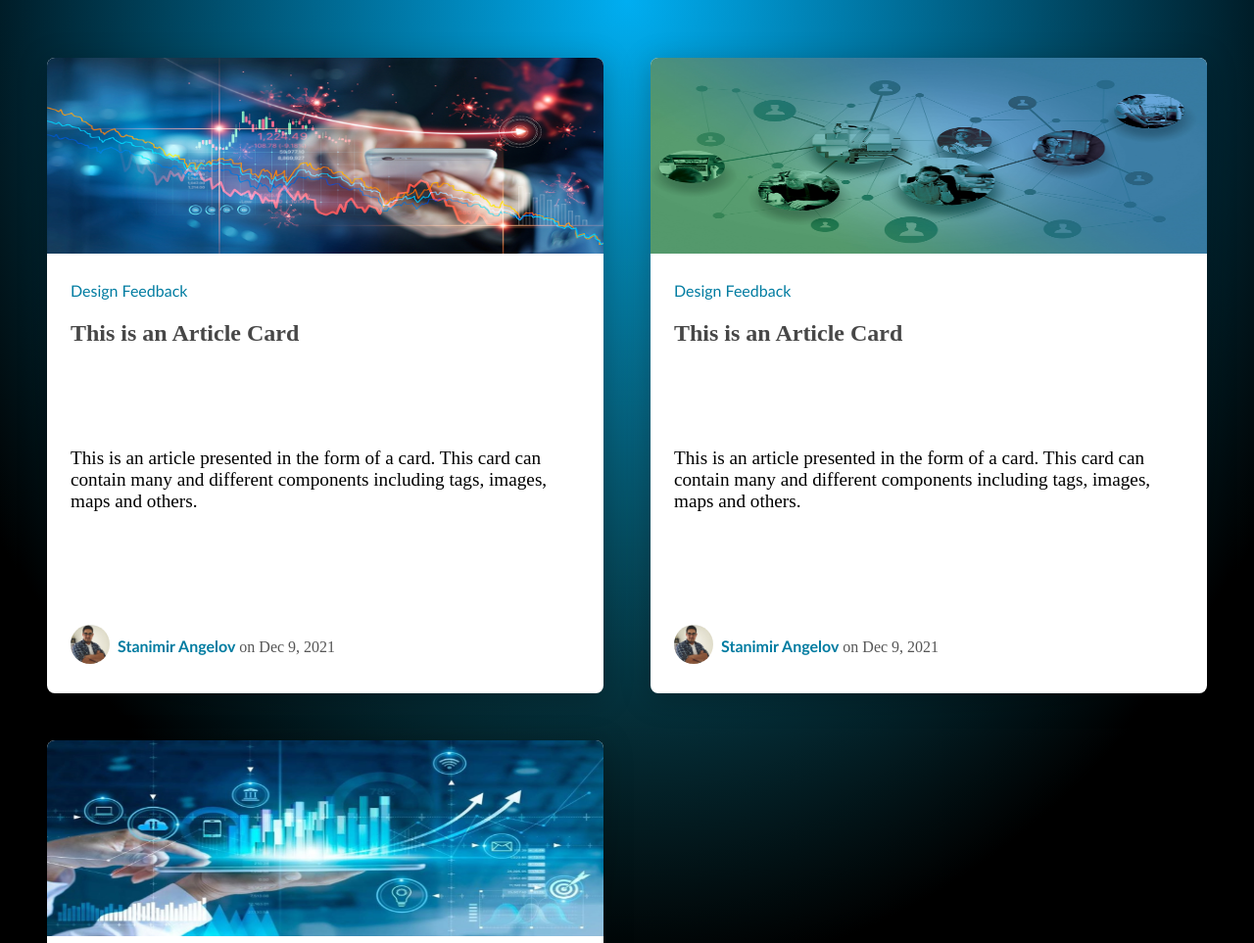
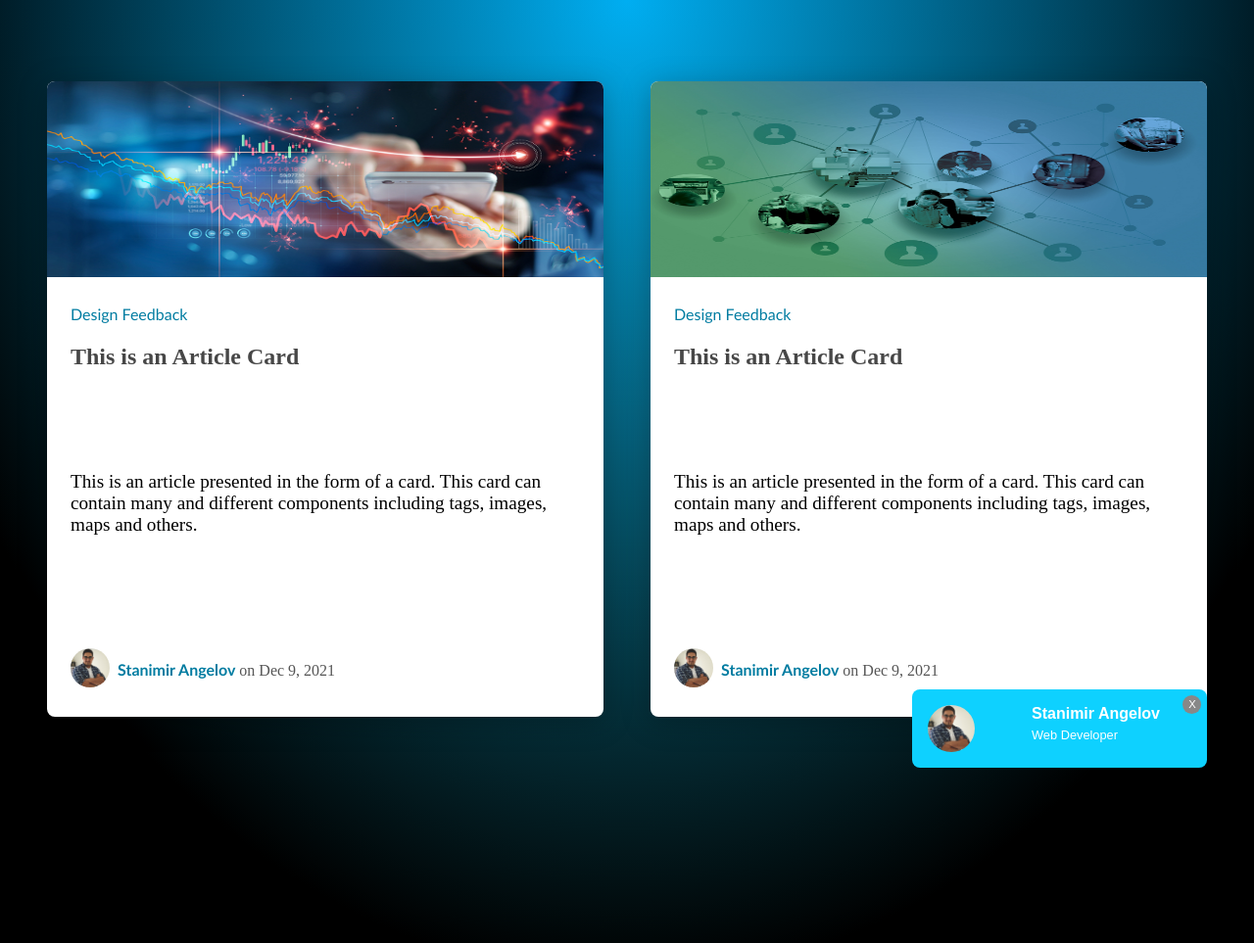
Before and after one commit to Angelov1912/CSS-Animated_Entrance, a plain HTML site: page index.html in a window 1280 px wide. Shown: the top 963 px of the page at 98% size. Drawn offline with nearby package versions, Linux system fonts and the light colour scheme; a script that the page names is missing.

Commit message:
Update styles.css

```diff
--- a/styles.css
+++ b/styles.css
@@ -38,7 +38,7 @@ article {
   display: grid;
   grid-template-columns: repeat(auto-fill, minmax(400px, 1fr));
   gap: var(--gap);
-  margin: 5% 0 var(--gap);
+  margin: 7% 0 var(--gap);
 }
 
 /*Article-card styles a single article*/
@@ -53,9 +53,11 @@ article {
   filter: drop-shadow(0 5px 15px rgba(0, 0, 0, 0.24));
   display: flex;
   flex-direction: column;
-  transition: transform 500ms ease-in-out;
+  transition: transform 500ms ease-in-out; /*Add smooth ease-out transition from the zoom on hover*/
+  margin-bottom: 70%;
 }
 
+/*Set zoom in effect on hover*/
 .article-card:hover {
   transform: scale(1.04);
   transition: 500ms;
@@ -128,6 +130,8 @@ article {
   text-decoration: none;
 }
 
+/*---Animation starts here---*/
+
 /*Set the animation*/
 .animate {
   animation-duration: 0.75s;
@@ -171,3 +175,55 @@ article {
 .delay-3 {
   animation-delay: 0.6s;
 }
+
+#box {
+  width: 20%;
+  float: right;
+  background-color: #0ed1ff;
+  position: sticky;
+  display: flex;
+  justify-content: space-between;
+  bottom: 1em;
+  border-radius: 8px;
+  padding: 1em 3em 1em 1em;
+  font-family: Arial, Helvetica, sans-serif;
+  z-index: 1;
+}
+
+/*Style the box container*/
+#box img {
+  border-radius: 50%;
+  width: 3em;
+  height: 3em;
+  margin-right: 2em;
+}
+
+#box .title {
+  font-size: 1em;
+  font-weight: bold;
+  margin-bottom: .3em;
+}
+
+/*Adjust the font size for the position (profession) */
+#box .pos {
+  font-size: .8em;
+}
+
+
+/*Style for the closing X button of the card*/
+#box .close {
+  position: absolute;
+  display: flex;
+  justify-content: center;
+  align-items: center;
+  top: .5em;
+  right: .5em;
+  width: 1.7em;
+  height: 1.7em;
+  border: none;
+  border-radius: 50%;
+  background-color: #888;
+  color: #fff;
+  cursor: pointer;
+  font-size: .7em;
+}
```
